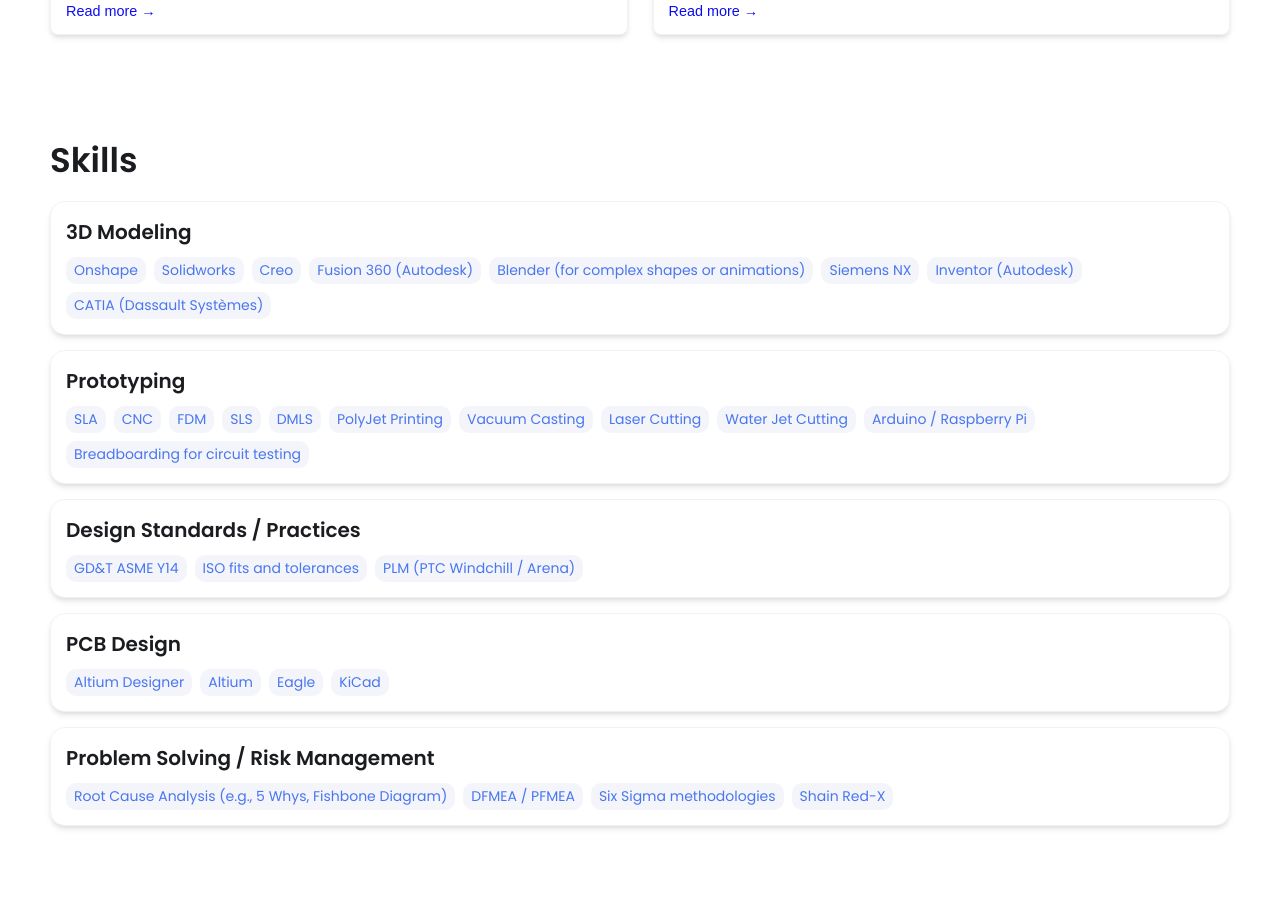
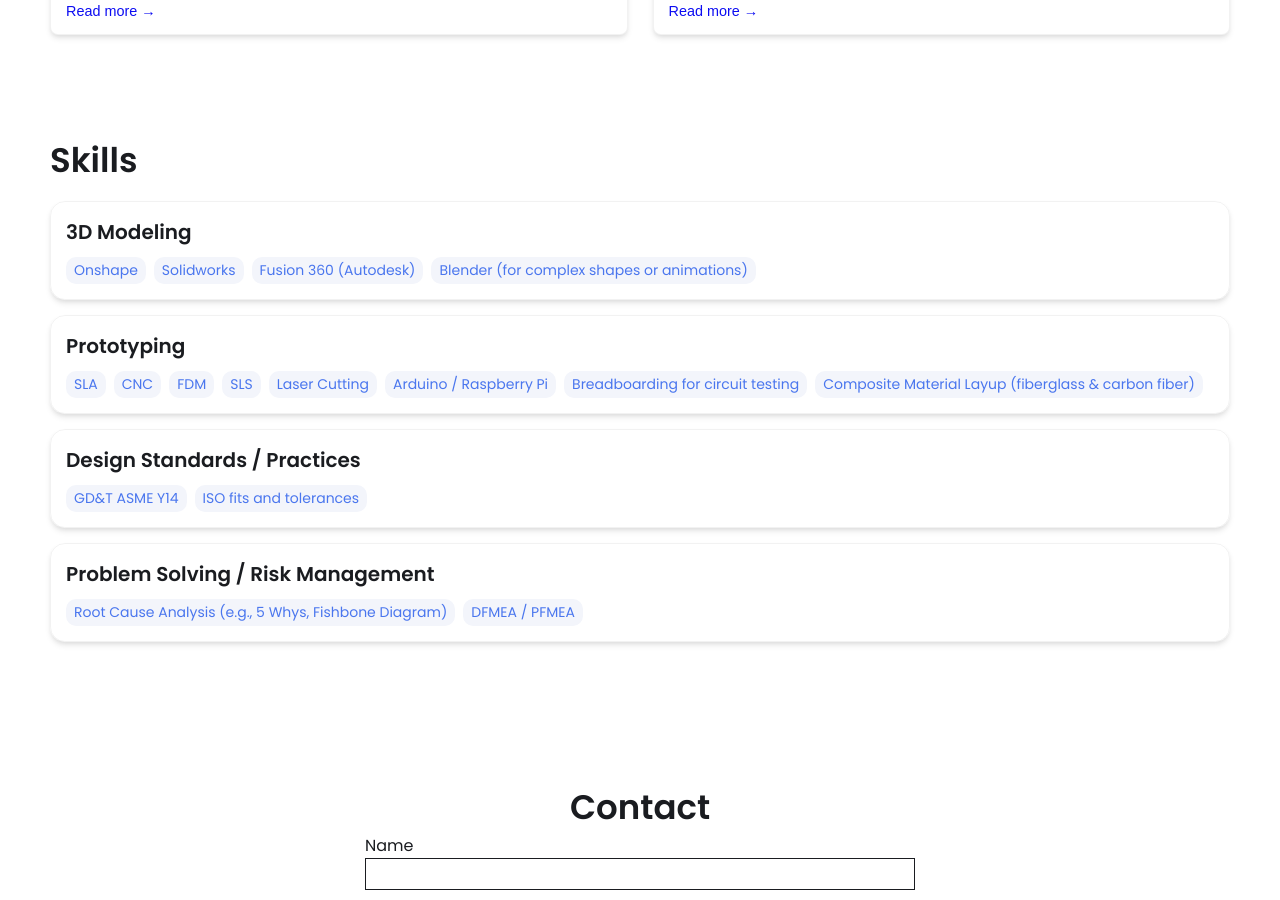
Before and after one commit to icest0rms/icest0rms.github.io, a Jekyll site: the page built from index.html, in a window 1280 px wide and 900 px high, scrolled down 1491 px. Built offline with Jekyll 4.4.1, drawn with Linux system fonts in a browser that asks for light colours.

Commit message:
Update _config.yml

```diff
--- a/_config.yml
+++ b/_config.yml
@@ -49,42 +49,27 @@ skills:
     tools:
     - Onshape
     - Solidworks
-    - Creo
     - Fusion 360 (Autodesk)
     - Blender (for complex shapes or animations)
-    - Siemens NX
-    - Inventor (Autodesk)
-    - CATIA (Dassault Systèmes)
+
   - category: Prototyping
     tools:
     - SLA
     - CNC
     - FDM
     - SLS
-    - DMLS
-    - PolyJet Printing
-    - Vacuum Casting
     - Laser Cutting
-    - Water Jet Cutting
     - Arduino / Raspberry Pi
     - Breadboarding for circuit testing
+    - Composite Material Layup (fiberglass & carbon fiber)
   - category: Design Standards / Practices
     tools:
     - GD&T ASME Y14
     - ISO fits and tolerances
-    - PLM (PTC Windchill / Arena)
-  - category: PCB Design
-    tools:
-    - Altium Designer
-    - Altium
-    - Eagle
-    - KiCad
   - category: Problem Solving / Risk Management
     tools:
     - Root Cause Analysis (e.g., 5 Whys, Fishbone Diagram)
     - DFMEA / PFMEA
-    - Six Sigma methodologies
-    - Shain Red-X
 
 
 # Contact Form Setup. Setup an account and copy over the key. When someone fills out the form, it will be received in your email.
```
